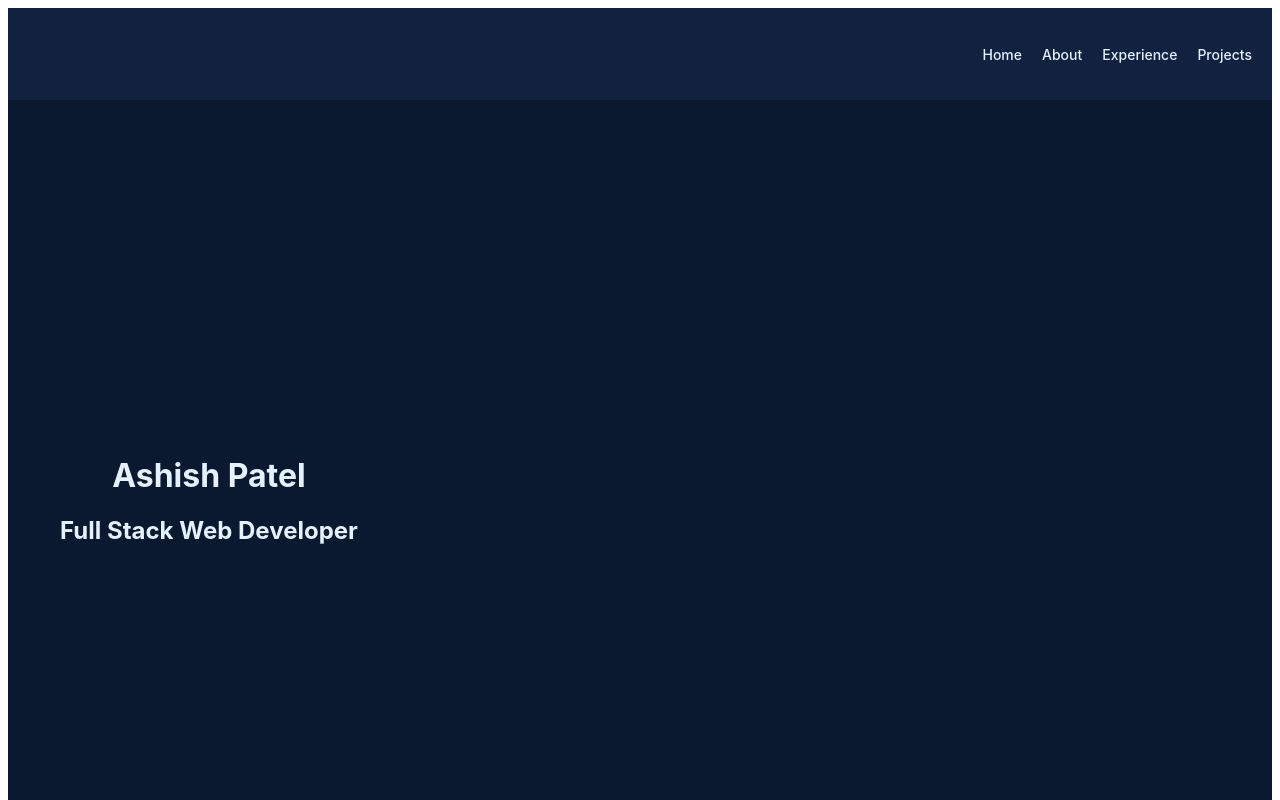
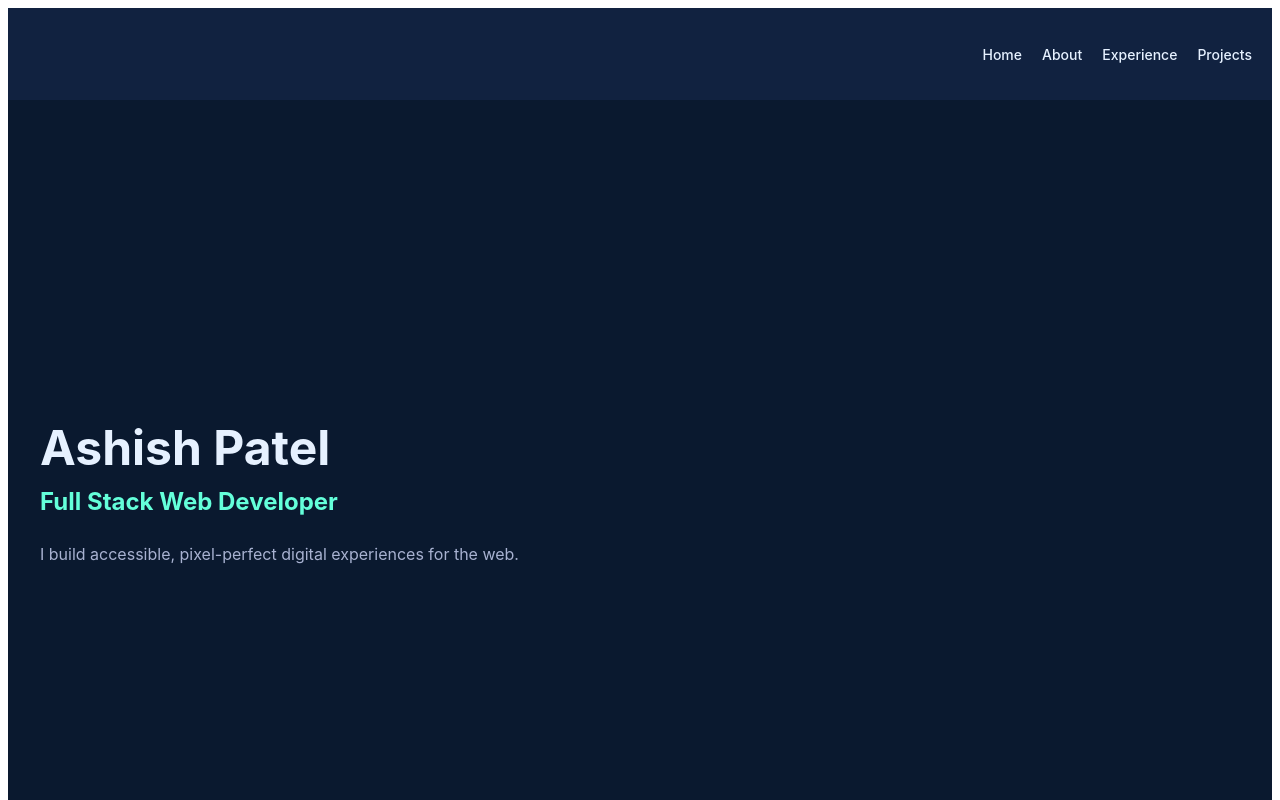
Before and after one commit to apatel924/ashish-portfolio, a React (Create React App) app: page / in a window 1280 px wide. Shown: the top 800 px of the page. Built offline with nearby package versions, Linux system fonts and the light colour scheme.

Commit message:
added Header component

```diff
--- a/src/components/Header.js
+++ b/src/components/Header.js
@@ -1,18 +1,39 @@
+// src/components/Header.js
 import React from "react";
 
 const Header = () => {
-  const headerStyle = {
-    backgroundColor: "#0a192f",
+  const containerStyle = {
+    display: "flex",
+    flexDirection: "column",
+    gap: "10px",
+  };
+
+  const nameStyle = {
+    fontSize: "3rem",
+    margin: 0,
     color: "#e6f1ff",
-    padding: "20px",
-    textAlign: "center",
+  };
+
+  const titleStyle = {
+    fontSize: "1.5rem",
+    margin: 0,
+    color: "#64ffda",
+  };
+
+  const paragraphStyle = {
+    maxWidth: "600px",
+    color: "#a8b2d1",
+    lineHeight: 1.5,
   };
 
   return (
-    <header style={headerStyle}>
-      <h1>Ashish Patel</h1>
-      <h2>Full Stack Web Developer</h2>
-    </header>
+    <div style={containerStyle}>
+      <h1 style={nameStyle}>Ashish Patel</h1>
+      <h2 style={titleStyle}>Full Stack Web Developer</h2>
+      <p style={paragraphStyle}>
+        I build accessible, pixel-perfect digital experiences for the web.
+      </p>
+    </div>
   );
 };
 
```
